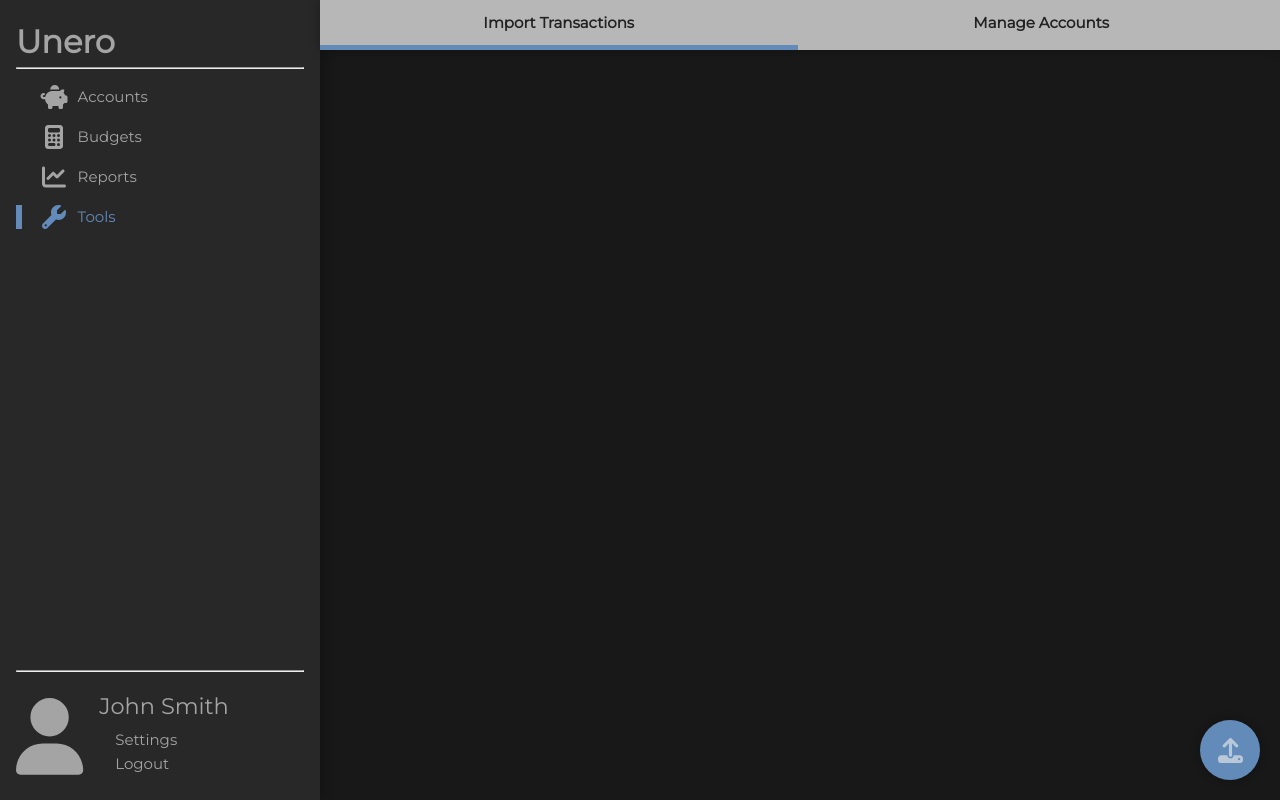
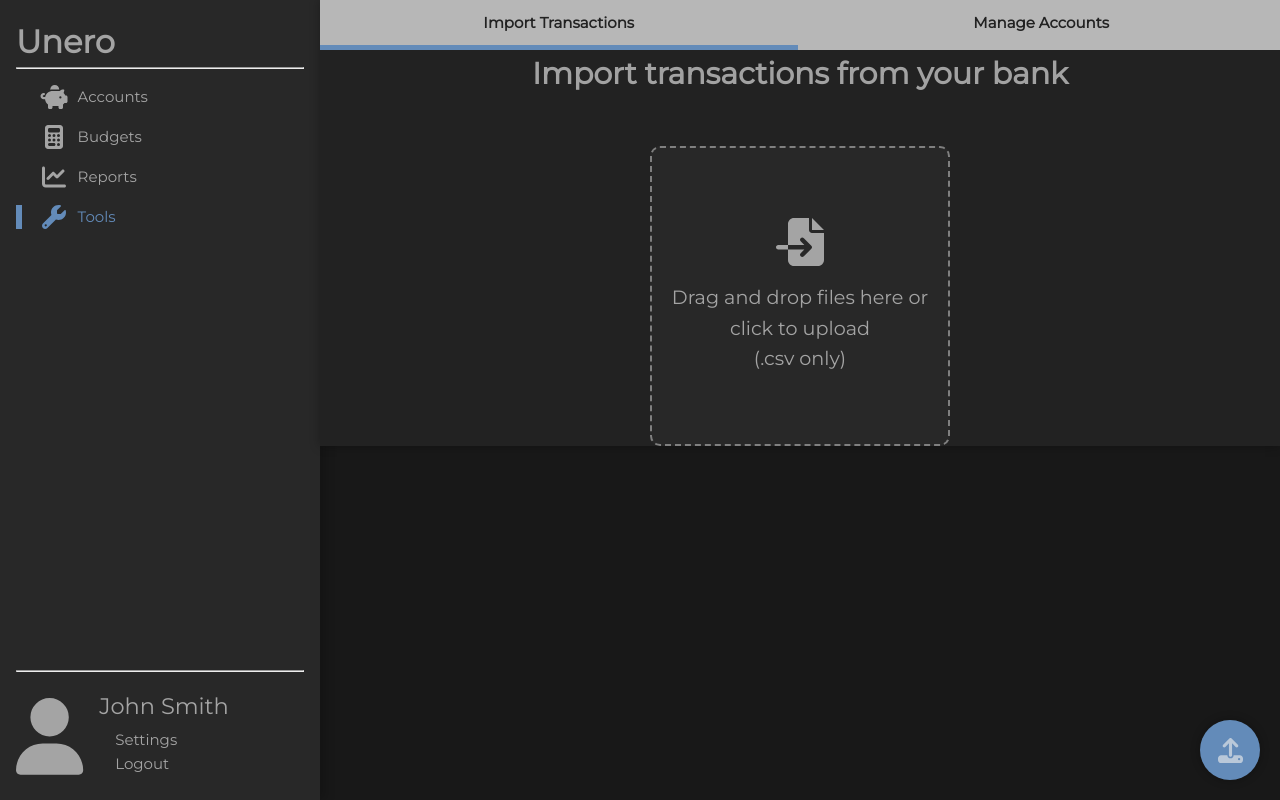
Before and after one commit to pawlh/dime, a Vue app: page /tools/import in a window 1280 px wide. Built offline with nearby package versions, Linux system fonts and the light colour scheme.

Commit message:
create basic elements of import view

```diff
--- a/src/main.ts
+++ b/src/main.ts
@@ -12,14 +12,15 @@ import {
     faChevronRight,
     faUser,
     faUpload,
-    faWrench
+    faWrench,
+    faFileImport
 } from '@fortawesome/free-solid-svg-icons'
 
 import './assets/main.less'
 
 const pinia = createPinia()
 
-library.add(faPiggyBank, faCalculator, faChartLine, faChevronLeft, faChevronRight, faUser, faUpload, faWrench)
+library.add(faPiggyBank, faCalculator, faChartLine, faChevronLeft, faChevronRight, faUser, faUpload, faWrench, faFileImport)
 
 const app = createApp(App)
 
--- a/src/views/tools/Import.vue
+++ b/src/views/tools/Import.vue
@@ -1,13 +1,83 @@
+<script setup>
+import {FontAwesomeIcon} from "@fortawesome/vue-fontawesome";
+
+function handleDrop(event) {
+  event.preventDefault();
+  handleFiles(event.dataTransfer.files);
+}
+
+function handleClick() {
+  const input = document.createElement('input');
+  input.type = 'file';
+  input.accept = '.csv';
+  input.onchange = (event) => {
+    console.log(event)
+    handleFiles(event.target.files)
+  };
+  input.click();
+}
+
+function handleFiles(files) {
+  for (const file of files) {
+    alert('uploading ' + file.name);
+  }
+}
+
+</script>
+
 <template>
-
+  <div class="import">
+    <h1>Import transactions from your bank</h1>
+    <div class="dropzone-container">
+      <div class="dropzone" @dragover.prevent @drop="handleDrop" @click="handleClick">
+        <font-awesome-icon class="icon" icon="fa-file-import"/>
+        <div class="dropzone-text">Drag and drop files here or click to upload <br/> (.csv only)</div>
+      </div>
+    </div>
+  </div>
 </template>
 
-<script>
-export default {
-  name: "Import"
+<style scoped>
+h1 {
+  text-align: center;
+  font-weight: bold;
 }
-</script>
 
-<style scoped>
+.dropzone-container {
+  margin-top: 3rem;
+
+  display: flex;
+  justify-content: center;
+  align-items: center;
+  height: 100%;
+}
+
+.dropzone {
+  width: 300px;
+  height: 300px;
+  border: 2px dashed gray;
+  border-radius: 10px;
+  background-color: var(--color-background-mute);
+
+  display: flex;
+  flex-direction: column;
+  row-gap: 1rem;
+
+  justify-content: center;
+  align-items: center;
+
+  cursor: pointer;
+}
+
+.dropzone-text {
+  font-size: 1.2rem;
+  text-align: center;
+  color: var(--color-text);
+}
+
+.icon {
+  font-size: 3rem;
+  color: var(--color-text);
+}
 
 </style>
```
